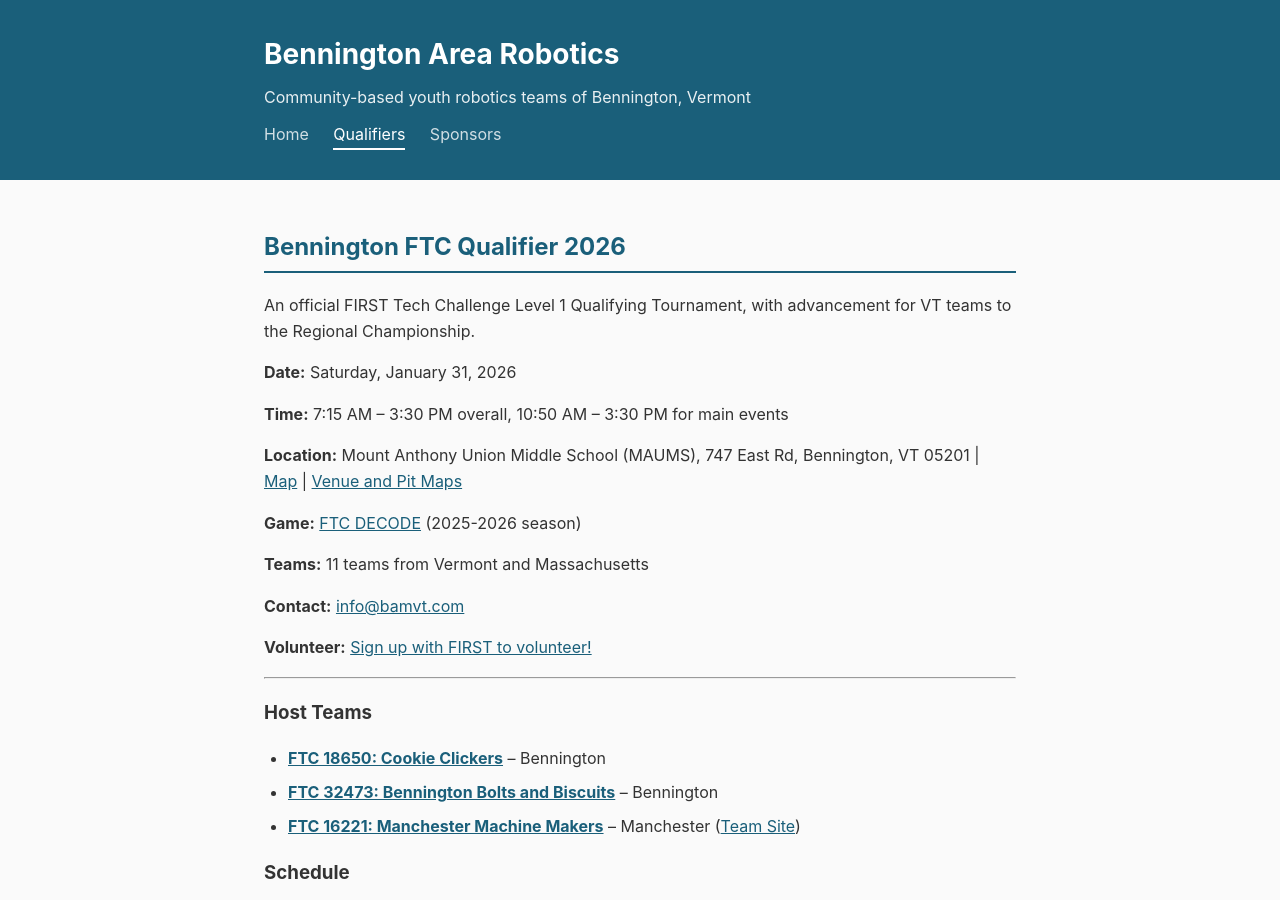
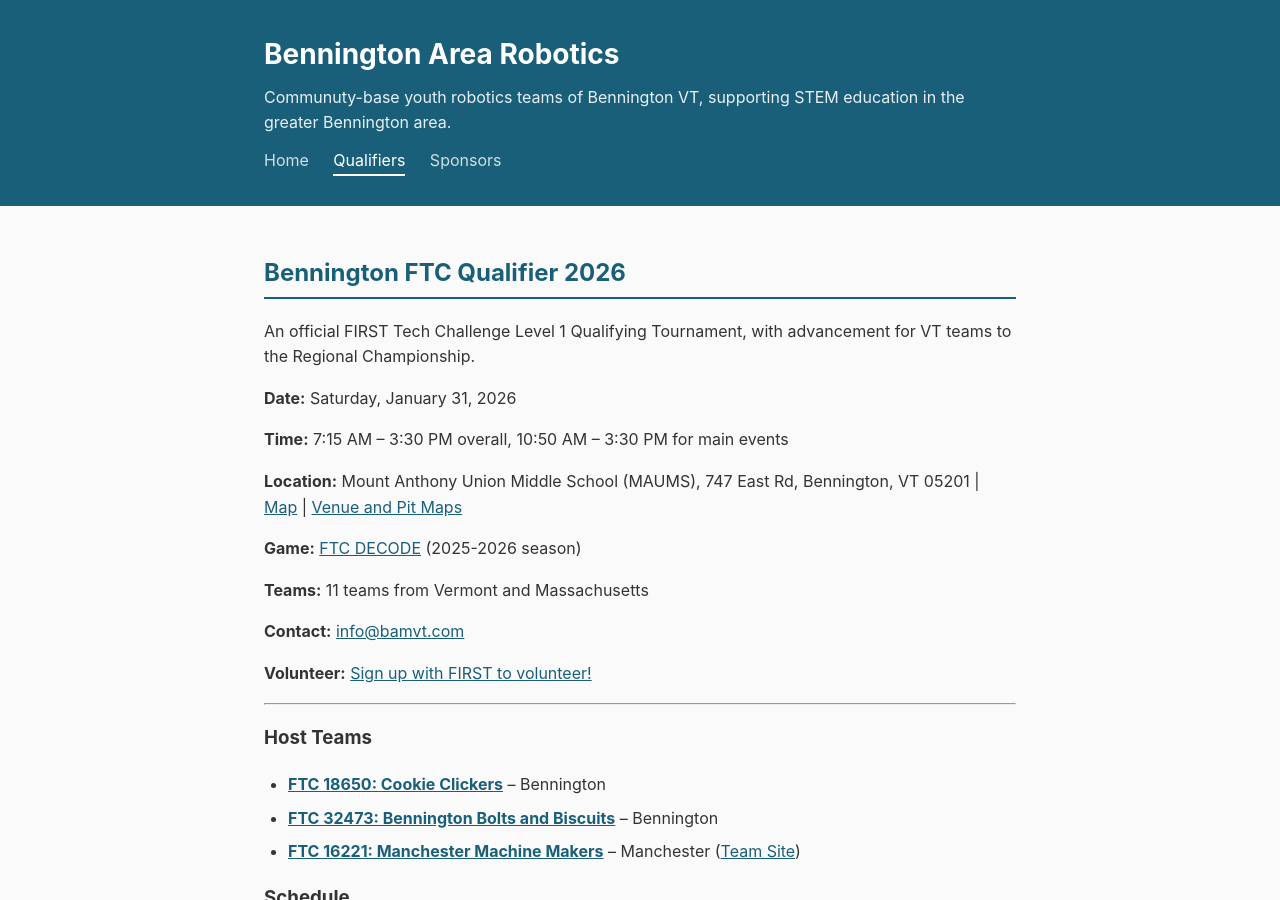
Before and after one commit to bennington-area-robotics/bennington-area-robotics.github.io, a Jekyll site: the page built from events/bennington-qualifier-2026.md, in a window 1280 px wide and 900 px high. Built offline with Jekyll 4.4.1, drawn with Linux system fonts in a browser that asks for light colours; part of the change alters nothing that is shown.

```diff
--- a/_config.yml
+++ b/_config.yml
@@ -1,5 +1,5 @@
 title: Bennington Area Robotics
-description: Community-based youth robotics teams of Bennington, Vermont
+description: Communuty-base youth robotics teams of Bennington VT, supporting STEM education in the greater Bennington area.
 url: https://bennington-area-robotics.github.io
 
 # Build settings
--- a/_layouts/default.html
+++ b/_layouts/default.html
@@ -4,7 +4,11 @@
   <meta charset="UTF-8">
   <meta name="viewport" content="width=device-width, initial-scale=1.0">
   <title>{{ page.title | default: site.title }}</title>
-  <meta name="description" content="{{ site.description }}">
+  <meta name="description" content="{{ page.description | default: site.description }}">
+  <meta property="og:title" content="{{ page.title | default: site.title }}">
+  <meta property="og:description" content="{{ page.description | default: site.description }}">
+  <meta property="og:type" content="website">
+  <meta property="og:url" content="{{ page.url | absolute_url }}">
   <link rel="icon" type="image/png" href="/images/chip-32x32-round.png">
   <link rel="apple-touch-icon" href="/images/chip-180x180-round.png">
   <style>
--- a/events/bennington-qualifier-2026.md
+++ b/events/bennington-qualifier-2026.md
@@ -1,6 +1,7 @@
 ---
 layout: default
 title: Bennington Qualifier
+description: FTC Level 1 Qualifying Tournament on January 31, 2026 at Mount Anthony Union Middle School in Bennington, VT.
 ---
 
 ## Bennington FTC Qualifier 2026
```
